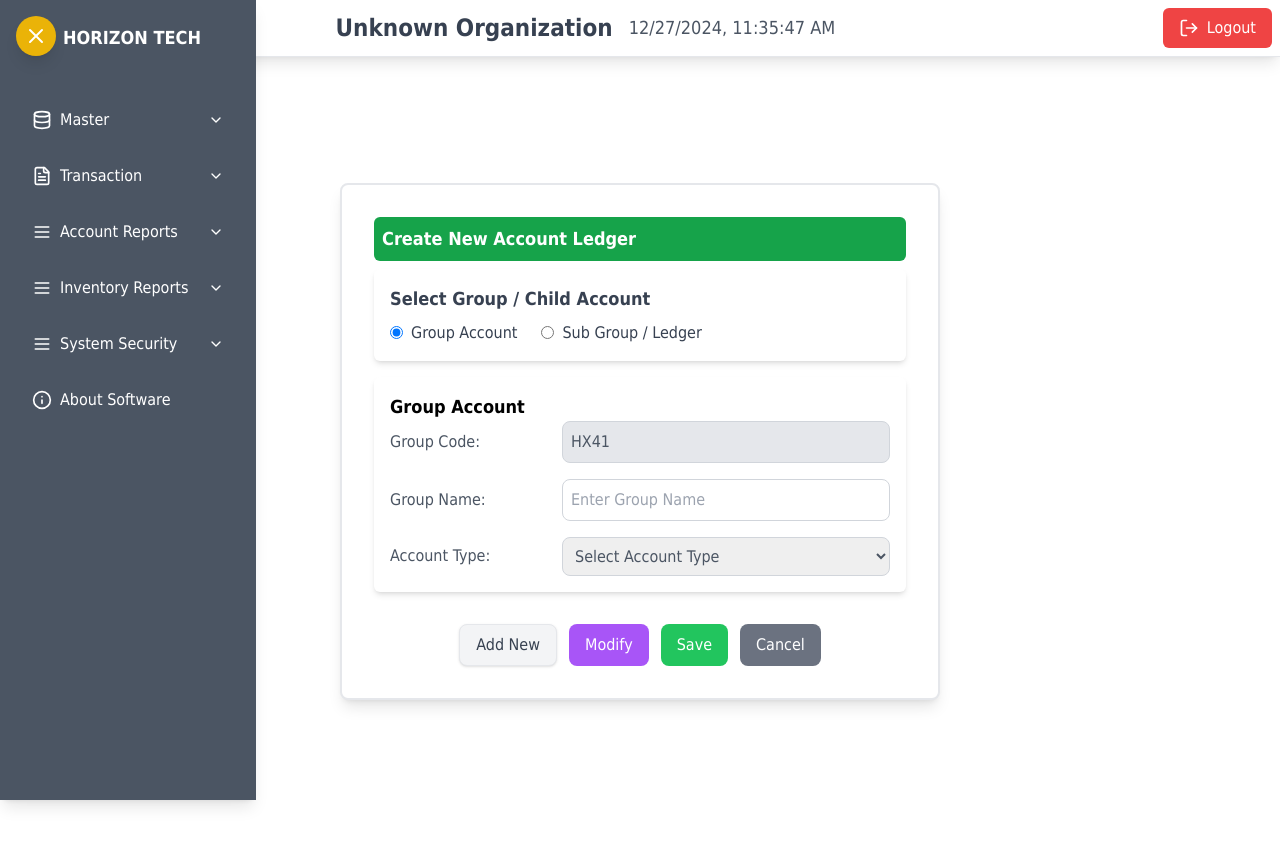
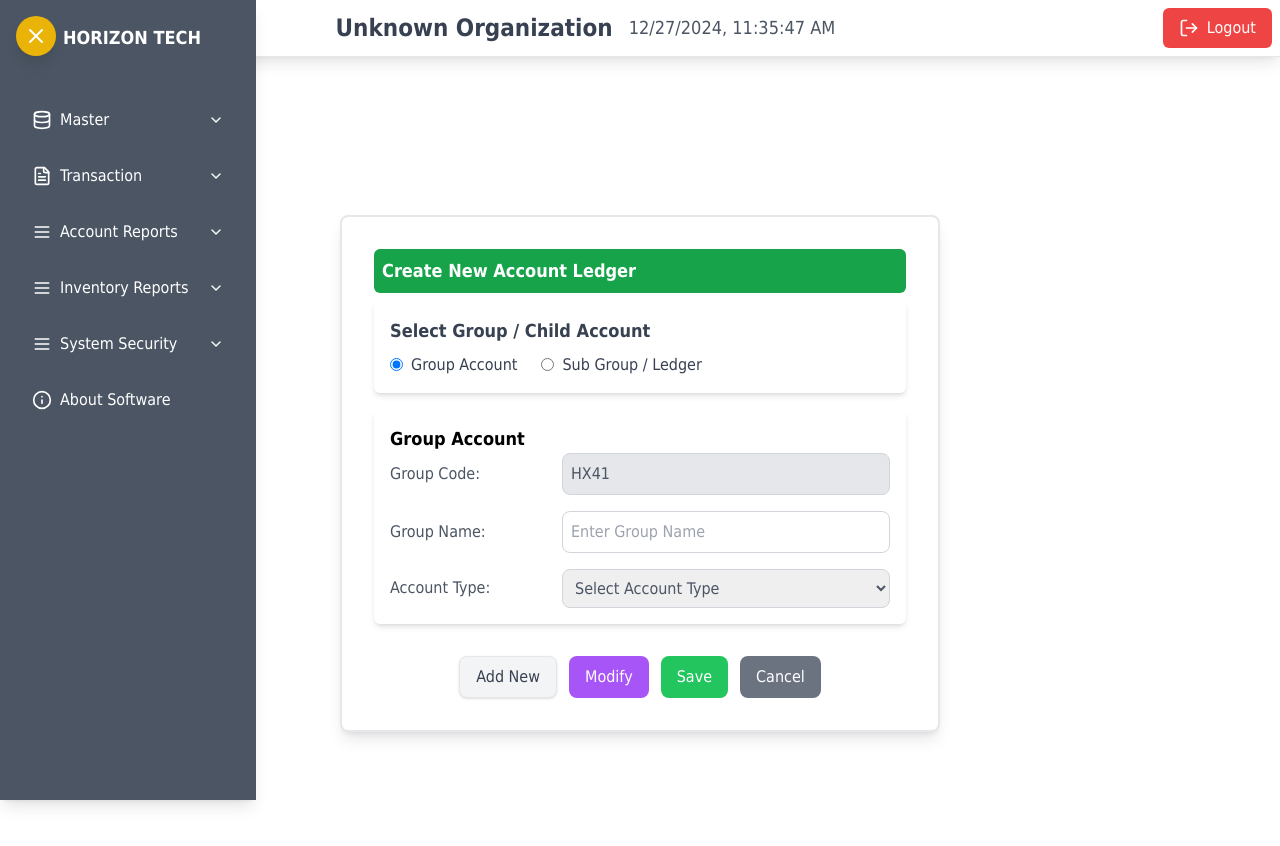
Before and after one commit to Birat121/Horizon_tech, a React (Vite) app in the folder frontend/inventory/: page /master/suboption1 in a window 1280 px wide. Shown: the top 846 px of the page. Built offline with nearby package versions, Linux system fonts and the light colour scheme.

Commit message:
create account ledger modified

```diff
--- a/frontend/inventory/src/components/Master/CreateAccountLedger.jsx
+++ b/frontend/inventory/src/components/Master/CreateAccountLedger.jsx
@@ -5,7 +5,8 @@
   const [accountType, setAccountType] = useState("Group Account");
 
   return (
-    <div className="flex items-center justify-center min-h-screen -my-8">
+    <div className="flex items-center justify-center h-screen overflow-y-hidden">
+
       <div className="p-8 bg-white border-2 rounded-lg shadow-lg w-[600px]">
         <h1 className=" text-white text-lg font-semibold p-2 rounded-md mb-2">
           Create New Account Ledger
--- a/frontend/inventory/src/index.css
+++ b/frontend/inventory/src/index.css
@@ -23,7 +23,7 @@
 
 body{
   background: white;
-  overflow: hidden;
+  overflow: auto;
   scroll-behavior: auto;
   margin:0;
   padding:0;
```
